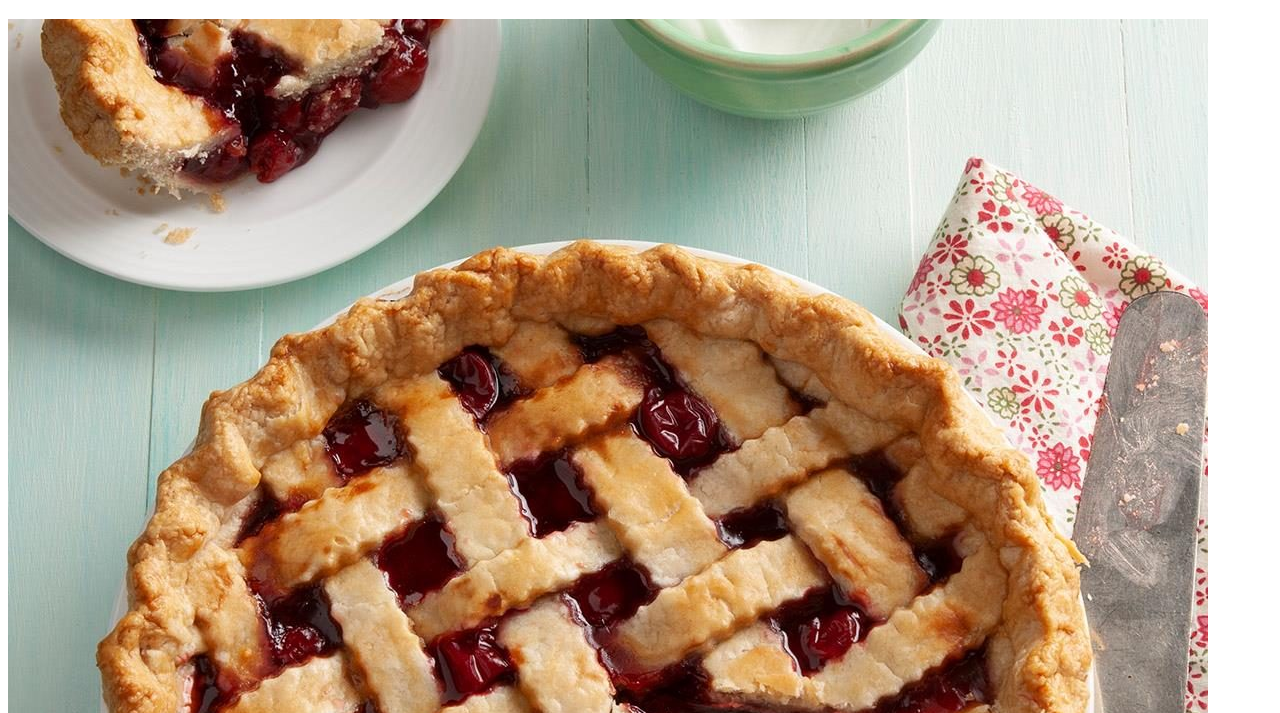
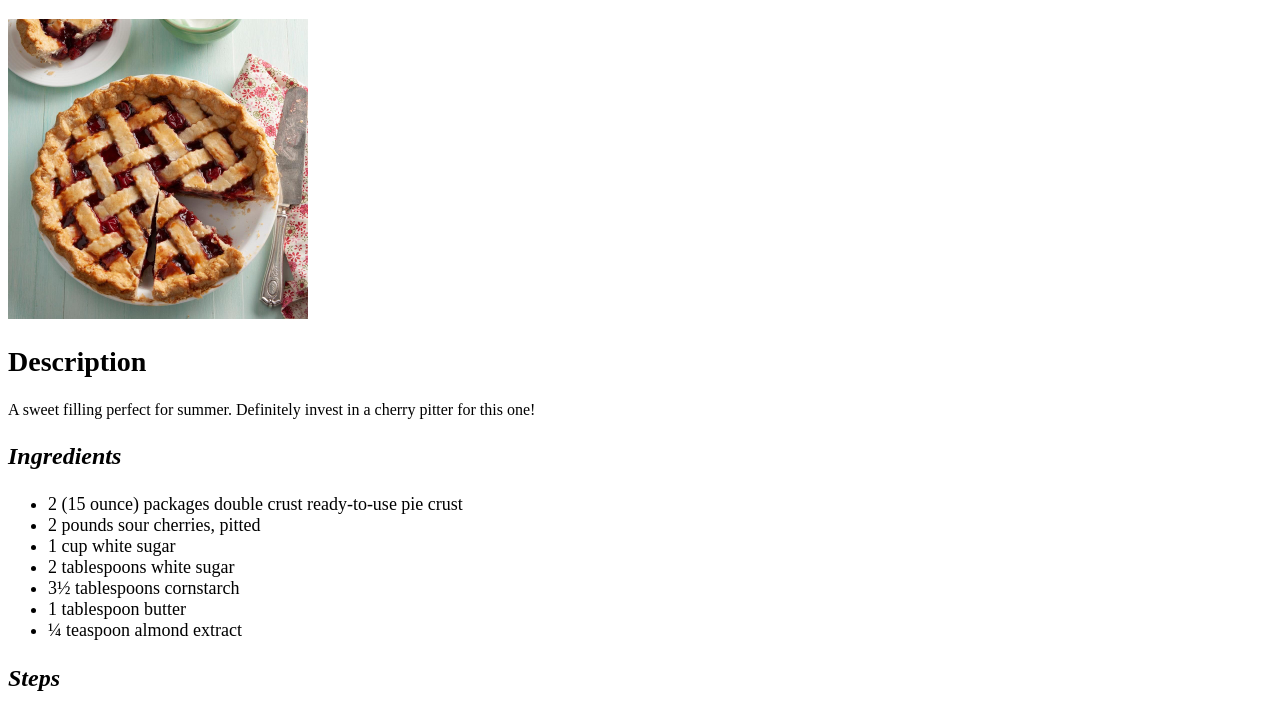
Before and after one commit to Myleshen/odin-recipes, a plain HTML site: page recipes/CherryPie.html in a window 1280 px wide. Shown: the part 61-774 px from the top of the page. Drawn offline with Linux system fonts and the light colour scheme.

Commit message:
Add Initial Styling to all the pages

```diff
--- /dev/null
+++ b/css/styles.css
@@ -0,0 +1,22 @@
+.image {
+    height: 300px;
+    width: auto;
+}
+
+.recipe-list {
+    font-family: monospace;
+    font-size: x-large;
+}
+
+h2 {
+    font-size: 28px;
+}
+
+h3 {
+    font-style: italic;
+    font-size: 24px;
+}
+
+ul, ol {
+    font-size: 18px;
+}
--- a/recipes/CherryPie.html
+++ b/recipes/CherryPie.html
@@ -4,11 +4,12 @@
     <meta charset="UTF-8">
     <meta http-equiv="X-UA-Compatible" content="IE=edge">
     <meta name="viewport" content="width=device-width, initial-scale=1.0">
+    <link rel="stylesheet" href="../css/styles.css">
     <title>Recipe: Cherry Pie</title>
 </head>
 <body>
     <h1>Perfectly Sour Cherry Pie</h1>
-    <img src="../images/CherryPie.webp">
+    <img class="image" src="../images/CherryPie.webp" alt="Image of the Dish Cherry Pie">
     <h2>Description</h2>
     <p>
         A sweet filling perfect for summer. Definitely invest in a cherry pitter for this one!
@@ -39,5 +40,6 @@
             Bake in the preheated oven until crust is golden brown, 45 to 55 minutes.
         </li>
     </ol>
+    <a href="../index.html">Return to Home</a>
 </body>
 </html>
```
Also changed, not shown: index.html (+3 -1 lines), recipes/LemonPepperChicken.html (+3 -1 lines), recipes/TripleBerryCrisp.html (+3 -1 lines), images/chefhat.png (added).
